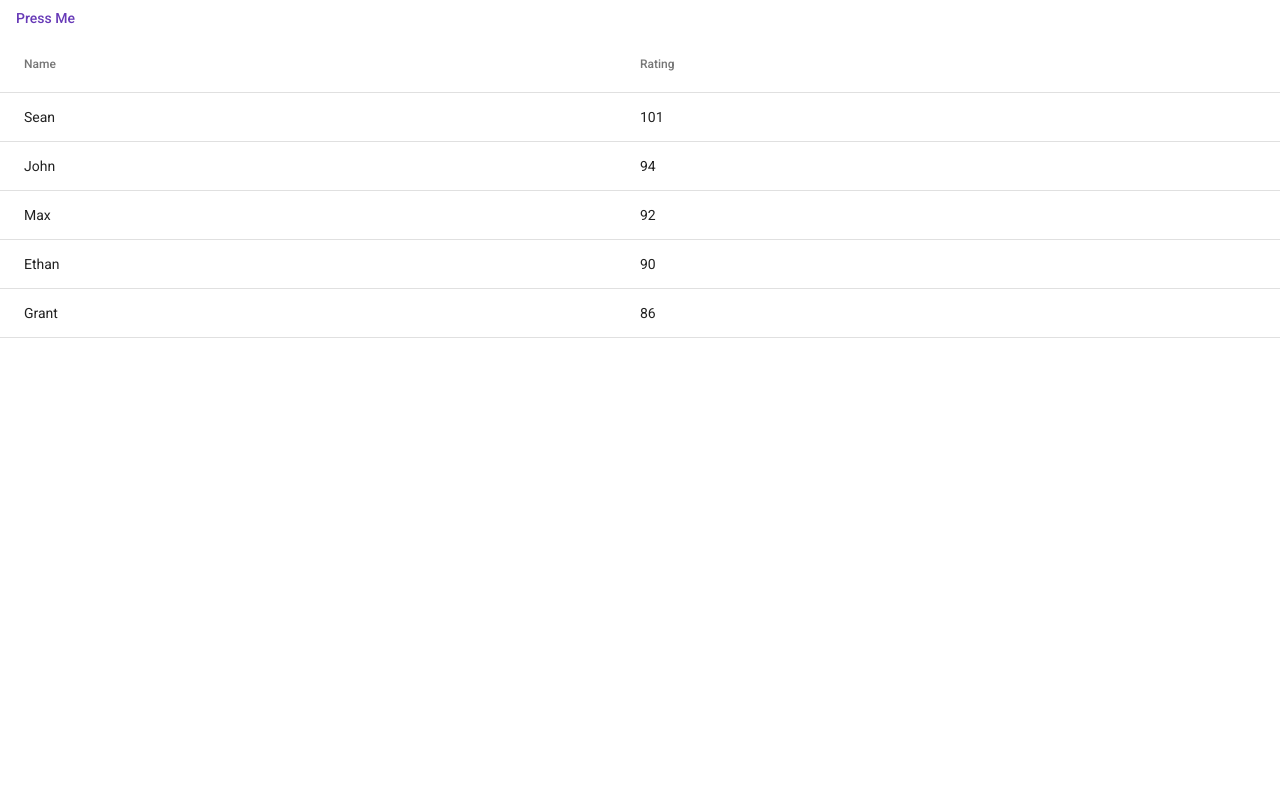
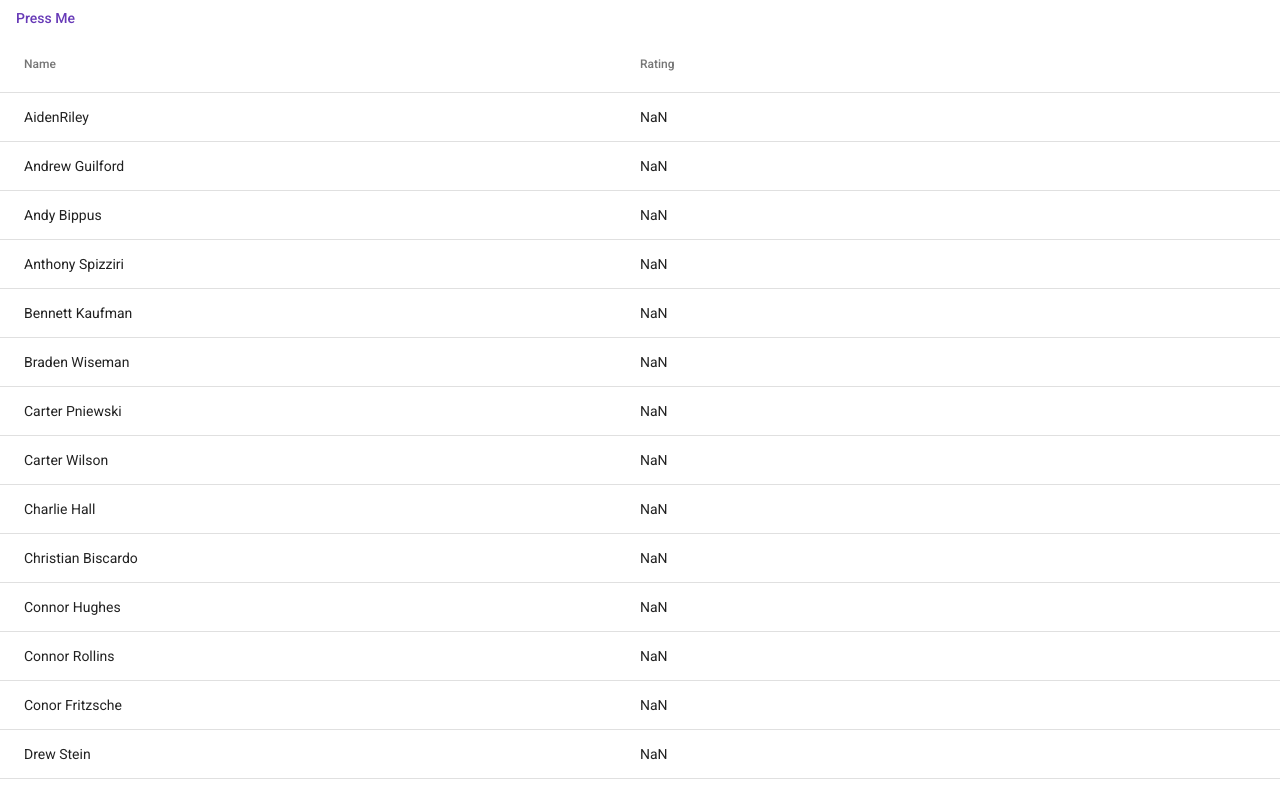
Before and after one commit to jnaizer/GolfLeagueWebsite, an Angular app: page / in a window 1280 px wide. Shown: the top 795 px of the page. Built offline with nearby package versions, Linux system fonts and the light colour scheme.

Commit message:
Table reads from JSON file now

```diff
--- a/src/ratings.json
+++ b/src/app/table/ratings.json
@@ -1,5 +1,5 @@
 {
-    "Aiden Riley": "",
+    "AidenRiley": "",
     "Andrew Guilford": "",
     "Andy Bippus": "",
     "Anthony Spizziri": "",
--- a/src/app/table/table.component.ts
+++ b/src/app/table/table.component.ts
@@ -1,4 +1,5 @@
 import { Component, OnInit } from '@angular/core';
+import ratings from './ratings.json';
 
 @Component({
   selector: 'app-table',
@@ -13,12 +14,10 @@ export class TableComponent implements OnInit {
   constructor() { }
 
   ngOnInit(): void {
-    // read json file
-    this.dataSource.push({ name: 'Sean', rating: 101 });
-    this.dataSource.push({ name: 'John', rating: 94 });
-    this.dataSource.push({ name: 'Max', rating: 92 });
-    this.dataSource.push({ name: 'Ethan', rating: 90 });
-    this.dataSource.push({ name: 'Grant', rating: 86 });
+    for (let key in ratings) {
+      let value = ratings[key as keyof typeof ratings]
+      this.dataSource.push({ name: key, rating: parseInt(value) });
+    }
   }
 
 }
--- a/tsconfig.json
+++ b/tsconfig.json
@@ -16,6 +16,8 @@
     "experimentalDecorators": true,
     "moduleResolution": "node",
     "importHelpers": true,
+    "allowSyntheticDefaultImports": true,
+    "resolveJsonModule": true,
     "target": "es2020",
     "module": "es2020",
     "lib": [
```
